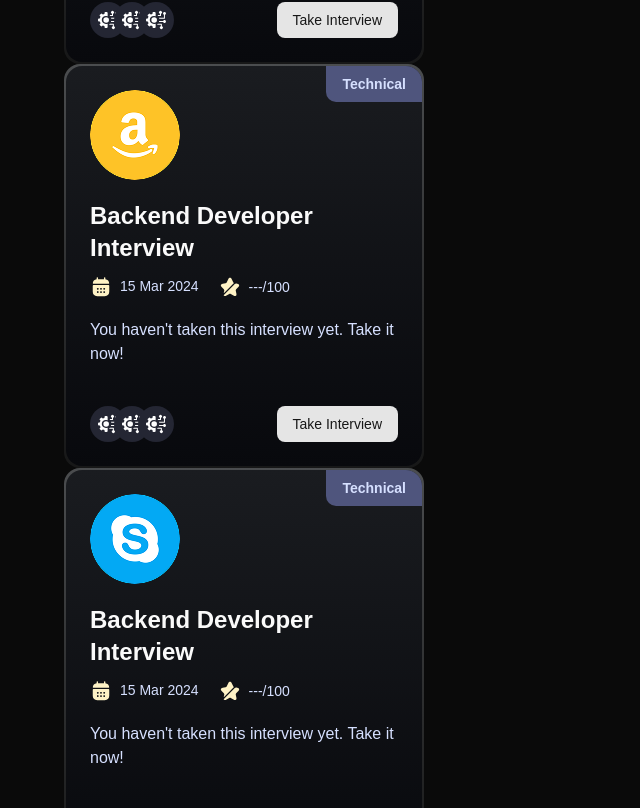
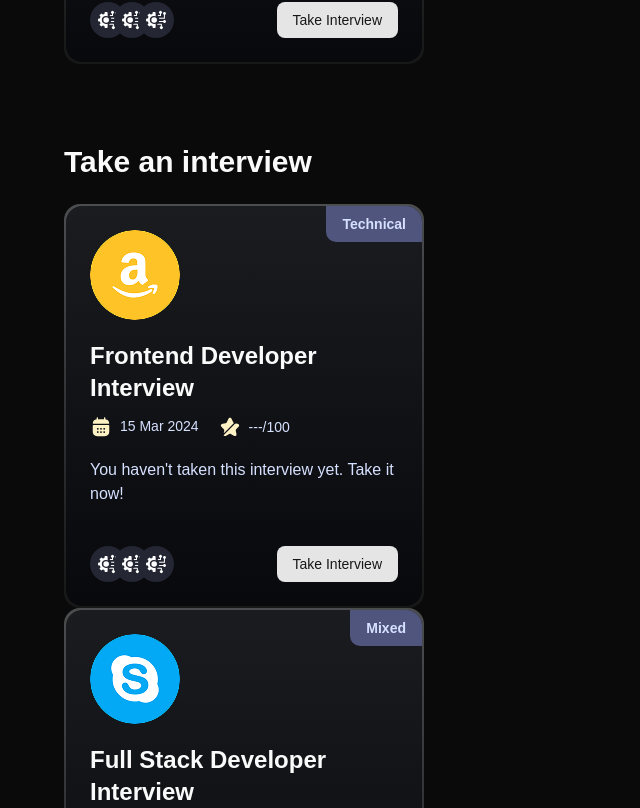
Before and after one commit to poirierunited/get-ahead-ai, a Next.js app: page / in a window 1280 px wide. Shown: the part 1363-2171 px from the top of the page, without its empty margins (0-640 px from the left). Built offline with nearby package versions, Linux system fonts and the light colour scheme; a web font is replaced by a local one.

Commit message:
feat: add new dummy interviews

```diff
--- a/app/(root)/page.tsx
+++ b/app/(root)/page.tsx
@@ -43,8 +43,16 @@ const Page = () => {
         <h2>Take an interview</h2>
 
         <div className="interview-section">
+          {dummyInterviews.map((interview) => (
+            <InterviewCard key={interview.id} {...interview} />
+          ))}
+
+          {/* <p>You haven&apos;t taken any interviews yet.</p> */}
+        </div>
+
+        {/* <div className="interview-section">
           <p>There are no interviews available at the moment.</p>
-        </div>
+        </div> */}
       </section>
     </>
   );
--- a/constants/index.ts
+++ b/constants/index.ts
@@ -226,37 +226,4 @@ export const dummyInterviews: Interview[] = [
     finalized: false,
     createdAt: "2024-03-14T15:30:00Z",
   },
-  {
-    id: "3",
-    userId: "user1",
-    role: "Backend Developer",
-    type: "Technical",
-    techstack: ["Node.js", "Express", "MongoDB", "React"],
-    level: "Senior",
-    questions: ["What is Node.js?"],
-    finalized: false,
-    createdAt: "2024-03-15T15:30:00Z",
-  },
-  {
-    id: "4",
-    userId: "user1",
-    role: "Backend Developer",
-    type: "Technical",
-    techstack: ["Node.js", "Express", "MongoDB", "React"],
-    level: "Senior",
-    questions: ["What is Node.js?"],
-    finalized: false,
-    createdAt: "2024-03-15T15:30:00Z",
-  },
-  {
-    id: "5",
-    userId: "user1",
-    role: "Backend Developer",
-    type: "Technical",
-    techstack: ["Node.js", "Express", "MongoDB", "React"],
-    level: "Senior",
-    questions: ["What is Node.js?"],
-    finalized: false,
-    createdAt: "2024-03-15T15:30:00Z",
-  },
 ];
```
